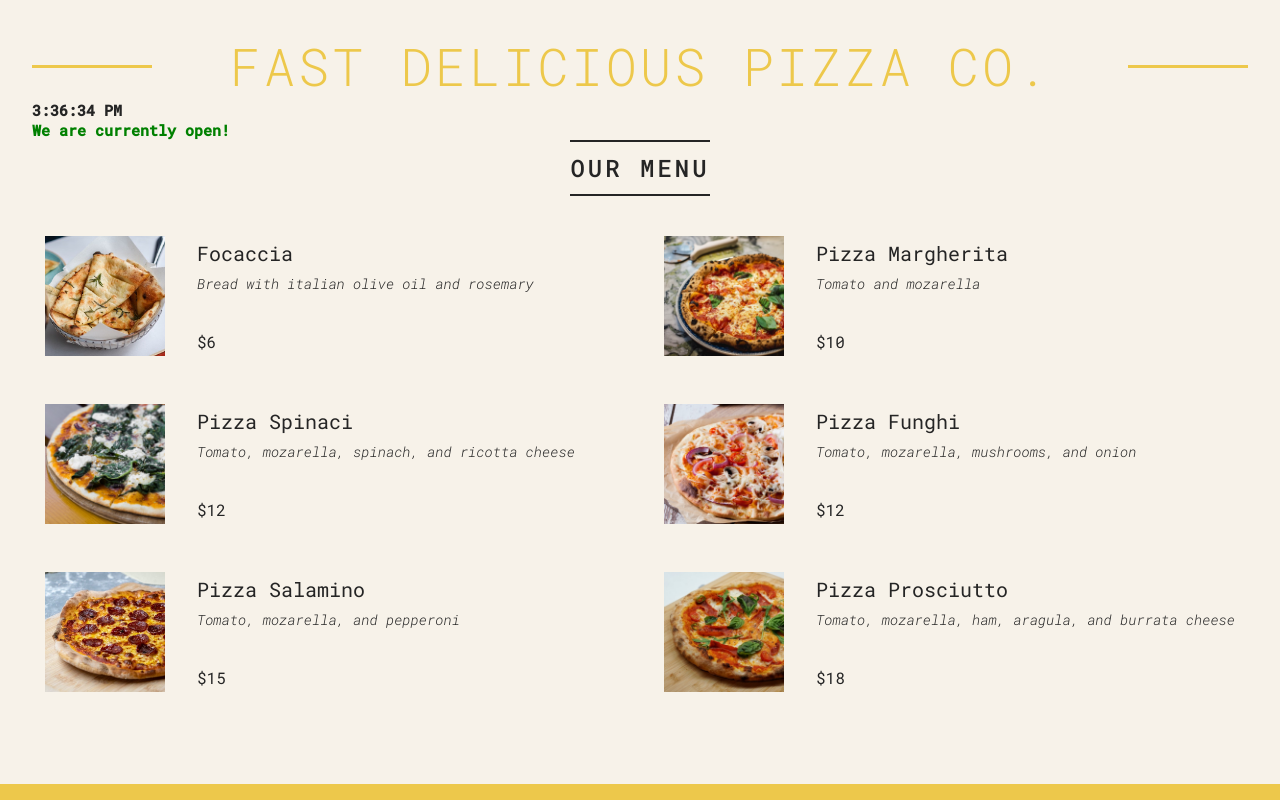
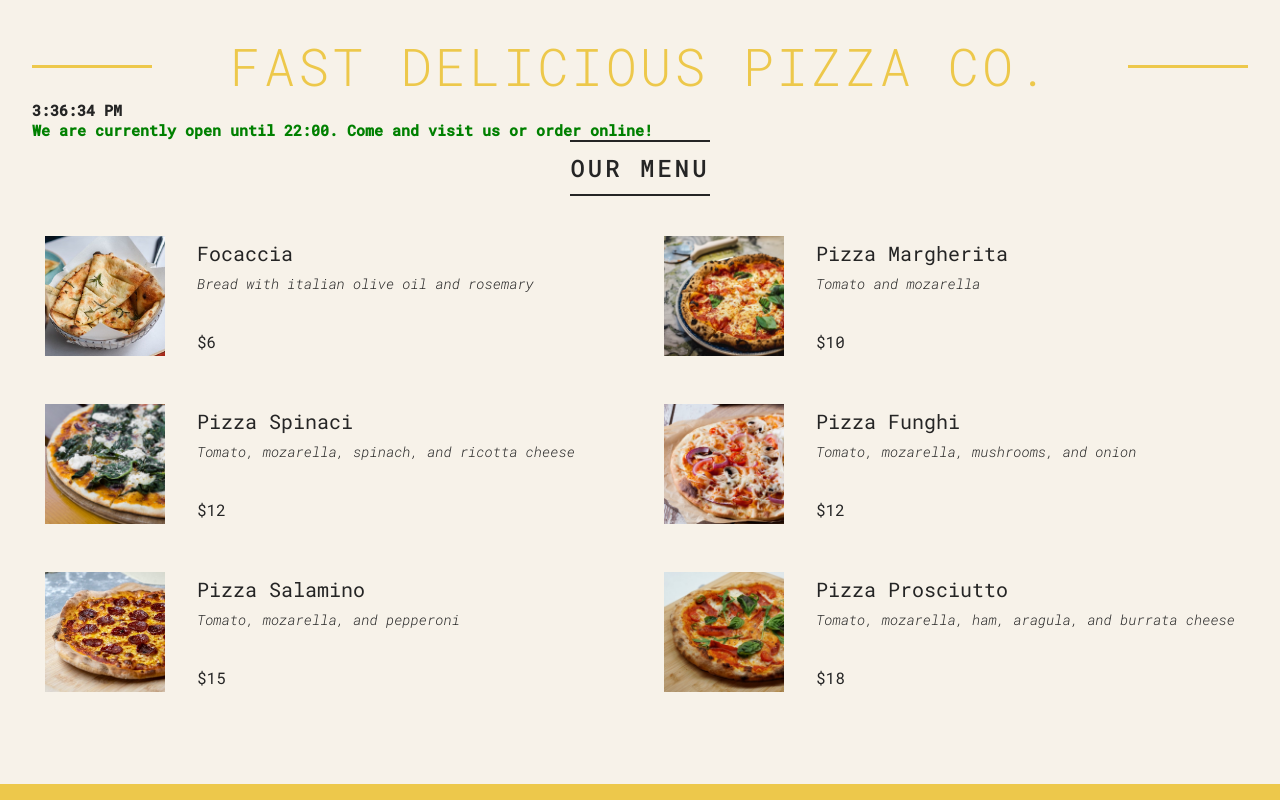
Before and after one commit to Scientific-Research/pizza-menu, a React (Vite) app: page / in a window 1280 px wide. Built offline with nearby package versions, Linux system fonts and the light colour scheme.

Commit message:
some imporvement due to opening hours and close hours and using && operator instead of ternary operator

```diff
--- a/src/App.tsx
+++ b/src/App.tsx
@@ -87,10 +87,18 @@ export const Header = () => {
   const isOpen = hour >= openHour && hour <= closeHour;
   // console.log(isOpen);
 
-  const open = <p style={{ color: "green" }}>We are currently open!</p>;
+  const open = (
+    <p style={{ color: "green" }}>
+      We are currently open until {closeHour}:00. Come and visit us or order
+      online!
+    </p>
+  );
 
   const closed = (
-    <p style={{ color: "red" }}>Sorry, we are currently closed!</p>
+    <p style={{ color: "red" }}>
+      Sorry, we are currently closed, and our working hours start at {openHour}
+      :00!
+    </p>
   );
 
   return (
@@ -98,7 +106,11 @@ export const Header = () => {
       <h1>Fast Delicious Pizza Co.</h1>
       <h2>
         {time}
-        {isOpen ? open : closed}
+        {/* With ternary Operator: */}
+        {/* {isOpen ? open : closed} */}
+        {/* Or with AND => && operator in REACT: => Both ternary and && Operator acts the same!*/}
+        {isOpen && open}
+        {!isOpen && closed}
       </h2>
     </header>
   );
```
